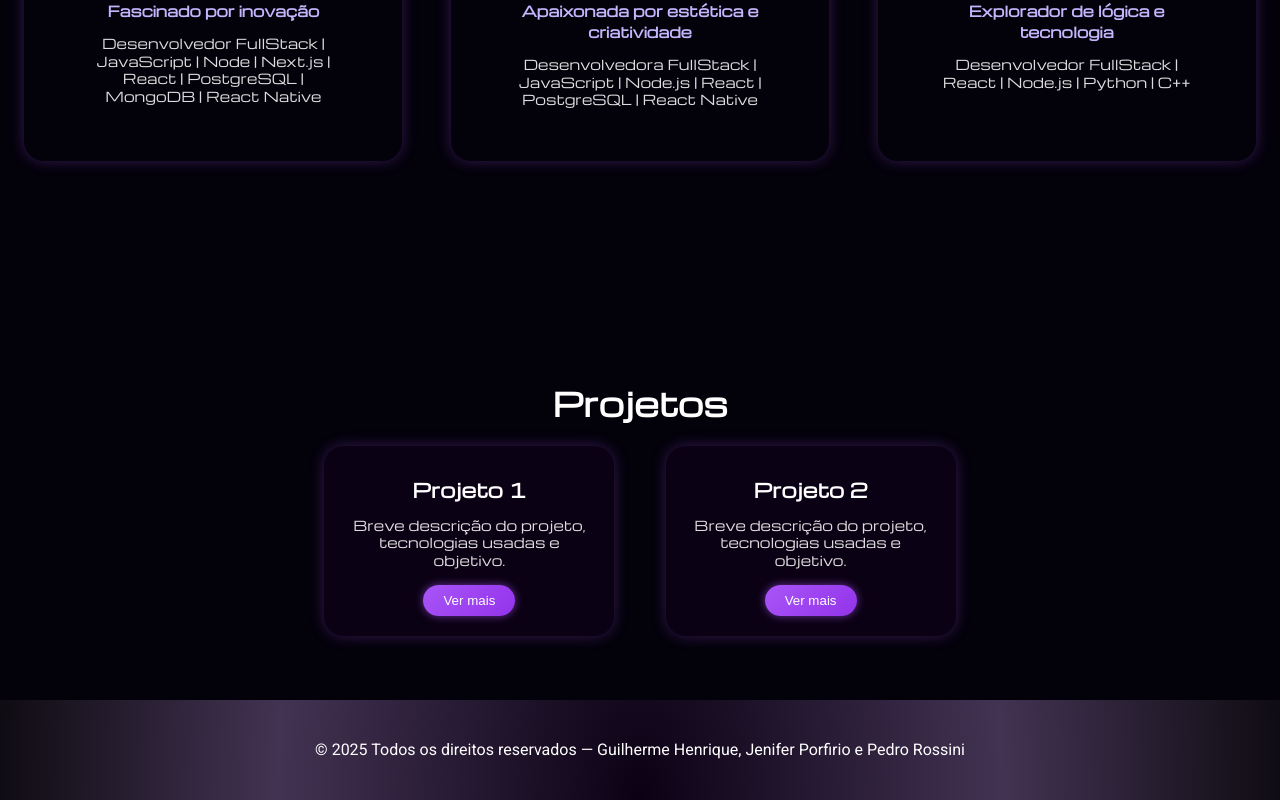
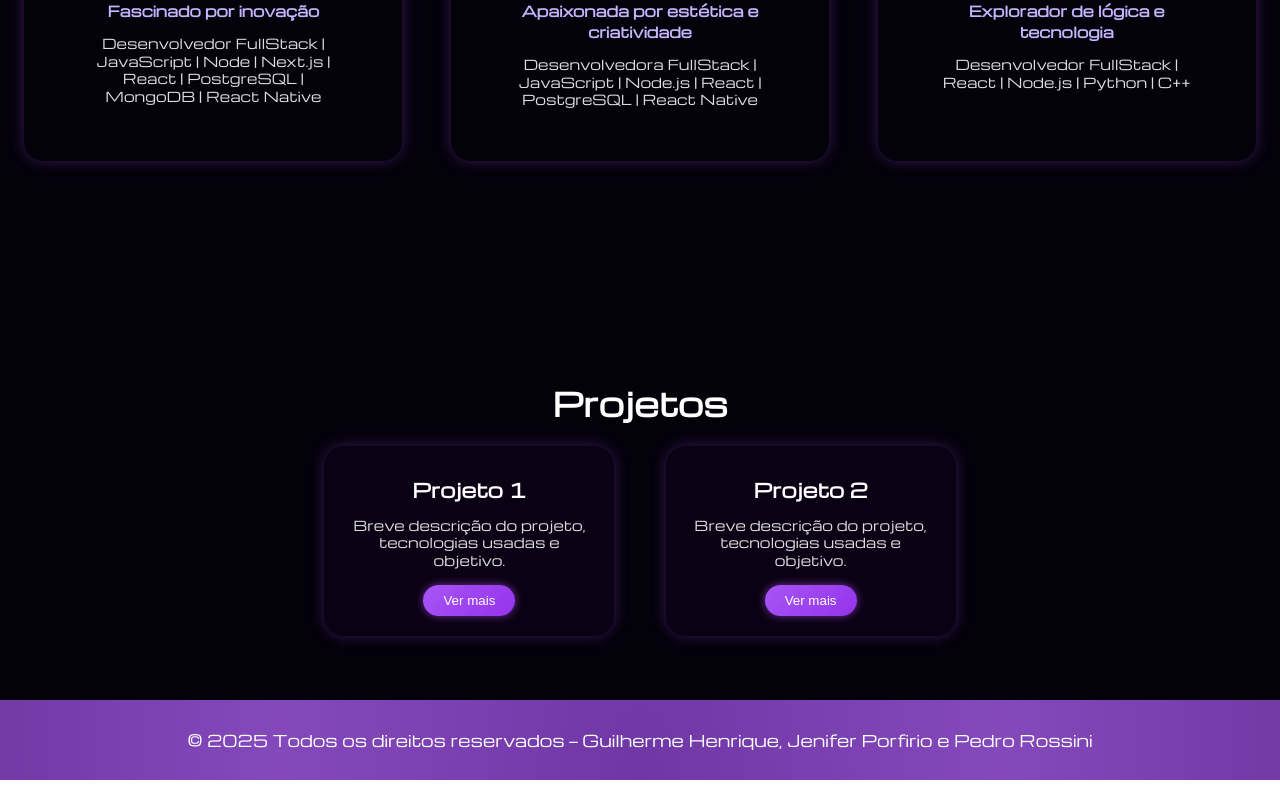
Before and after one commit to shimuzinho/Portfolio-GCSI, a React (Vite) app: page / in a window 1280 px wide. Shown: the part 369-1169 px from the top of the page. Built offline with nearby package versions, Linux system fonts and the light colour scheme.

Commit message:
style(footer): update styling for footer layout

```diff
--- a/src/styles/footer.module.css
+++ b/src/styles/footer.module.css
@@ -2,6 +2,6 @@
     display: flex;
     align-items: center;
     justify-content: center;
-    height: 100px;
-    font-family: "Roboto", sans-serif;
+    height: 80px;
+    background-color: #a955f7a3;
 }
```
